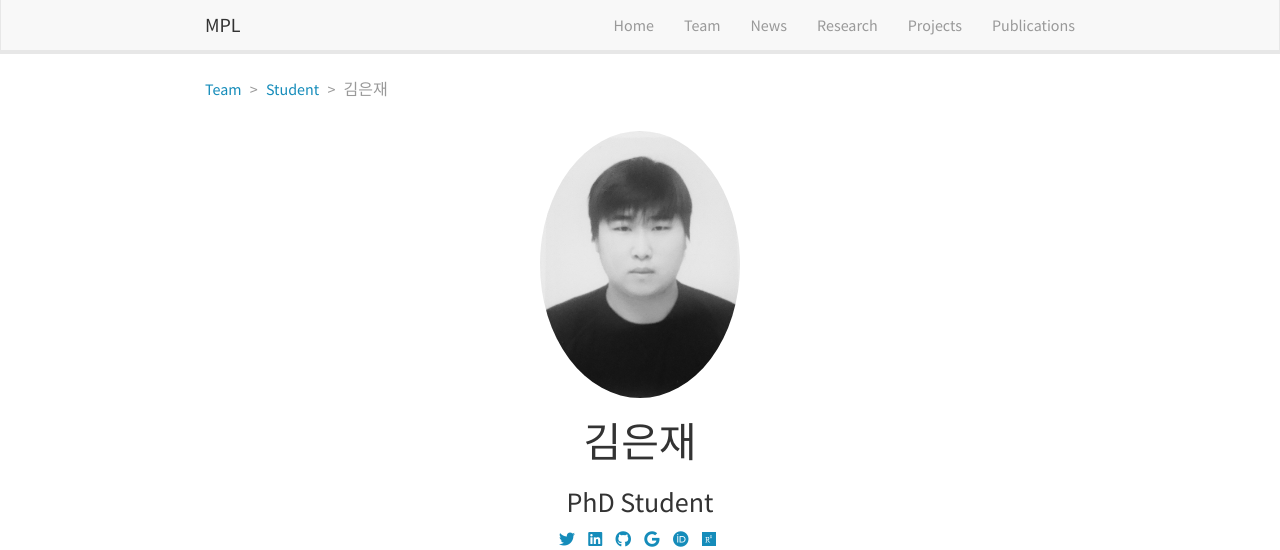
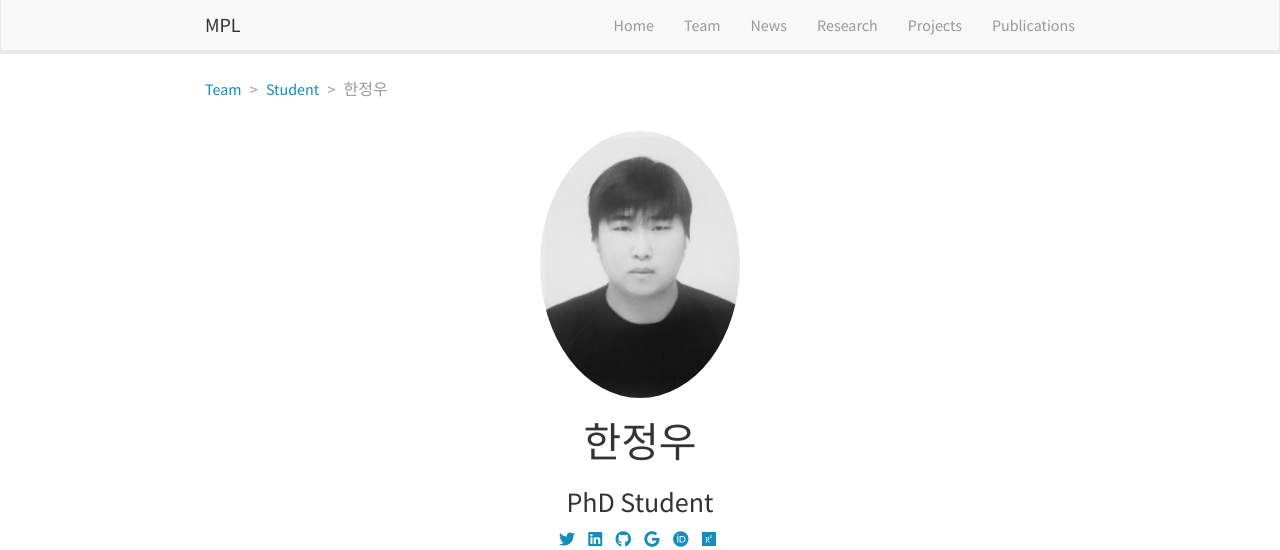
Before and after one commit to MPLRayman/webtest2, a Jekyll site: the page built from _pages/team/_posts/2016-10-07-researcher7-student.md, in a window 1280 px wide and 1041 px high. Shown: the top 550 px of the window. Built offline with Jekyll 4.4.1, drawn with Linux system fonts in a browser that asks for light colours; nearby versions of some CDN libraries.

Commit message:
name test 3
name test 3

```diff
--- a/_pages/team/_posts/2016-10-07-researcher7-student.md
+++ b/_pages/team/_posts/2016-10-07-researcher7-student.md
@@ -1,7 +1,7 @@
 ---
 layout: member
 category: student
-title: 김은재
+title: 한정우
 image: kej.png
 role: PhD Student
 permalink: 'team/researcher-name'
```
Also changed, not shown: _pages/team/_posts/2016-10-01-researcher6-student.md (renamed from _pages/team/_posts/2016-10-01-researcher1-student.md), _pages/team/_posts/2016-10-02-researcher3-student.md (renamed from _pages/team/_posts/2016-10-02-researcher2-student.md), _pages/team/_posts/2016-10-03-researcher2-student.md (renamed from _pages/team/_posts/2016-10-03-researcher3-student.md), _pages/team/_posts/2016-10-06-researcher1-student.md (renamed from _pages/team/_posts/2016-10-06-researcher6-student.md).
